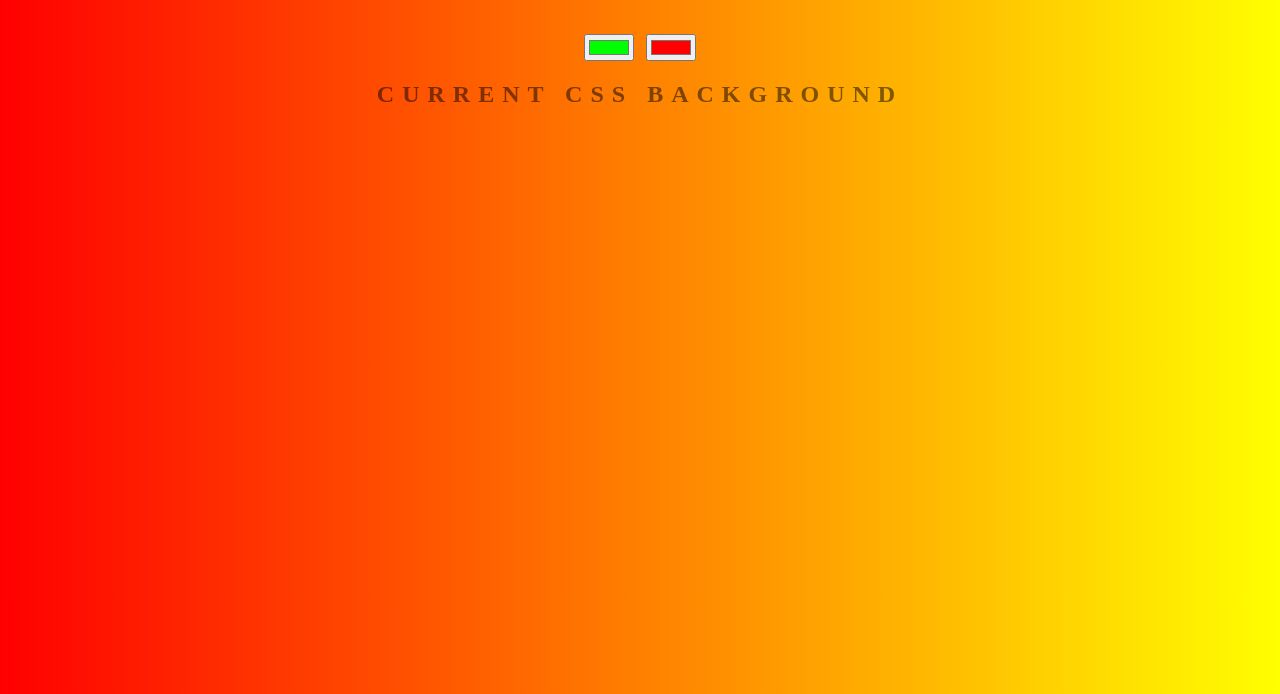
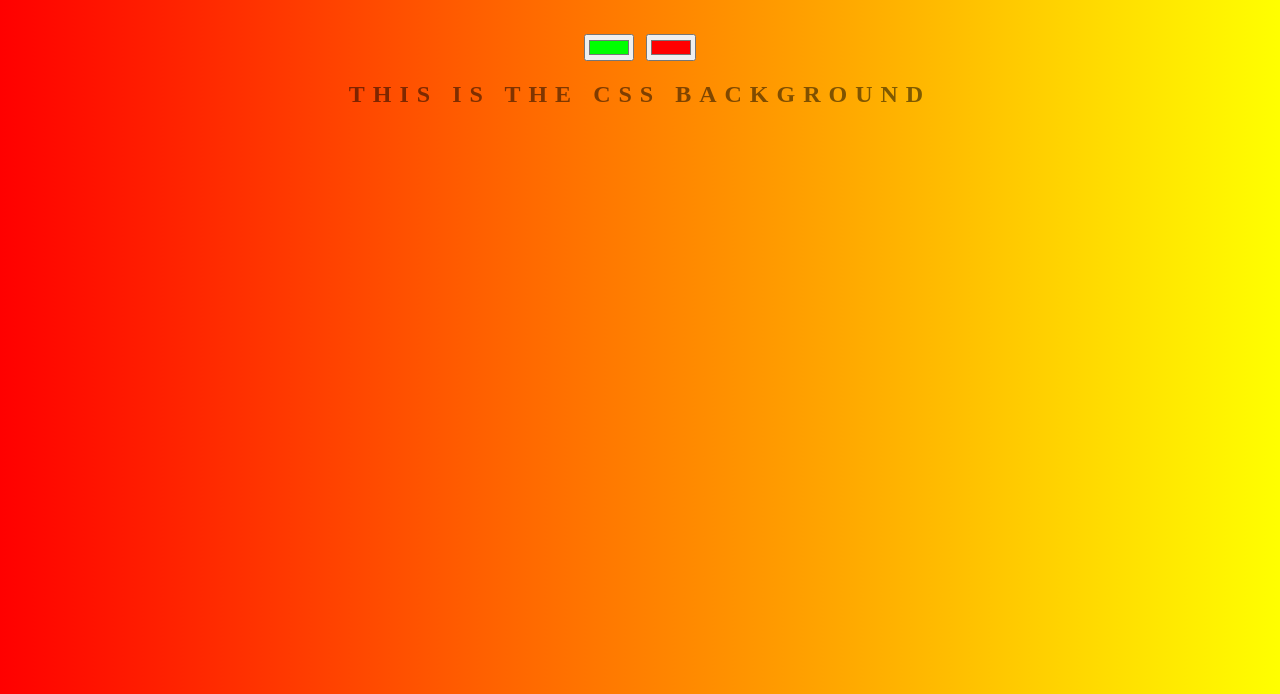
Before and after one commit to utkarshjais/Background-generator, a plain HTML site: page index.html in a window 1280 px wide. Shown: the part 106-800 px from the top of the page. Drawn offline with Linux system fonts and the light colour scheme.

Commit message:
change text

```diff
--- a/index.html
+++ b/index.html
@@ -8,7 +8,7 @@
  	<h1>COOL Generator</h1>
  	<input class="color1" type="color" name="color1" value="#00ff00">
  	<input class="color2" type="color" name="color2" value="#ff0000">
- 	<h2>Current CSS Background</h2>
+ 	<h2>This is the css background</h2>
  	<h3></h3>
  	<script type="text/javascript" src="script.js"></script>
  </body>
```
